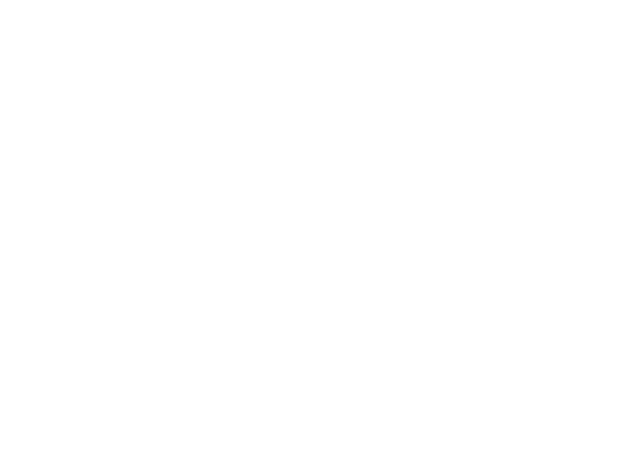
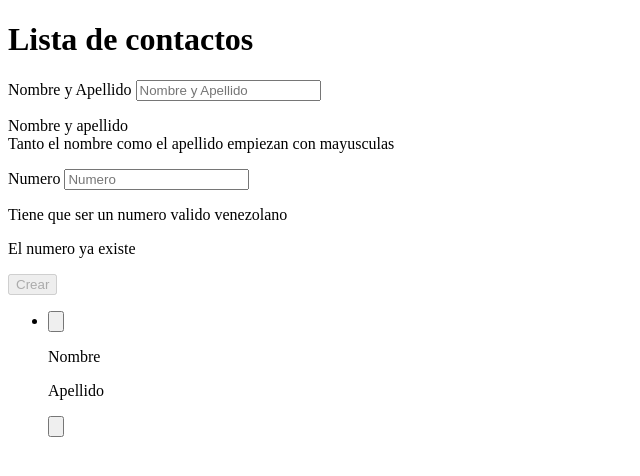
Before and after one commit to JoelYepez21/server-contactos, a website: page contactos-zona/index.html in a window 1280 px wide. Shown: the whole page, without its empty margins (0-640 px from the left). Drawn offline with Linux system fonts and the light colour scheme.

Commit message:
Añadiendo estructura Html

```diff
--- a/contactos-zona/index.html
+++ b/contactos-zona/index.html
@@ -7,6 +7,48 @@
     <link rel="stylesheet" href="index.css">
 </head>
 <body>
+    <main>
+        <h1>Lista de contactos</h1>
+        <form id="form" autocomplete="off">
+          <div>
+            <label for="input-name">Nombre y Apellido</label>
+            <input type="text" id="input-name" placeholder="Nombre y Apellido">
+            <p class="info">
+              Nombre y apellido <br>
+              Tanto el nombre como el apellido empiezan con mayusculas
+            </p>
+          </div>
+          <div>
+            <label for="input-number">Numero</label>
+            <input type="text" id="input-number" placeholder="Numero">
+            <p class="info">
+              Tiene que ser un numero valido venezolano <br>
+            </p>
+            <p class="info">
+              El numero ya existe
+            </p>
+          </div>
+          <button id="form-btn" disabled class="desabilitado">Crear</button>
+        </form>
+        <main id="main-container-lista">
+          <ul id="list">
+            <li>
+              <button class="delete-btn">
+                <svg class="delete-icon" xmlns="http://www.w3.org/2000/svg" fill="none" viewBox="0 0 24 24" stroke-width="1.5" stroke="currentColor">
+                  <path stroke-linecap="round" stroke-linejoin="round" d="M6 18 18 6M6 6l12 12" />
+                </svg>
+              </button>
+                <p>Nombre</p>
+                <p>Apellido</p>
+              <button class="edit-btn">
+                <svg class="edit-icon" xmlns="http://www.w3.org/2000/svg" fill="none" viewBox="0 0 24 24" stroke-width="1.5" stroke="currentColor">
+                  <path stroke-linecap="round" stroke-linejoin="round" d="m16.862 4.487 1.687-1.688a1.875 1.875 0 1 1 2.652 2.652L10.582 16.07a4.5 4.5 0 0 1-1.897 1.13L6 18l.8-2.685a4.5 4.5 0 0 1 1.13-1.897l8.932-8.931Zm0 0L19.5 7.125M18 14v4.75A2.25 2.25 0 0 1 15.75 21H5.25A2.25 2.25 0 0 1 3 18.75V8.25A2.25 2.25 0 0 1 5.25 6H10" />
+                </svg>
+              </button>
+            </li>
+          </ul>
+        </main>
+      </main>
     <script src="index.js"></script>
 </body>
 </html>
```
